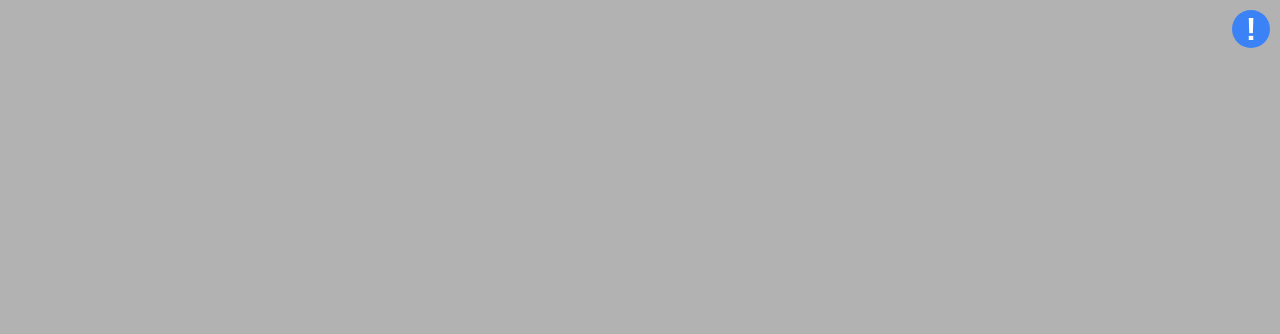
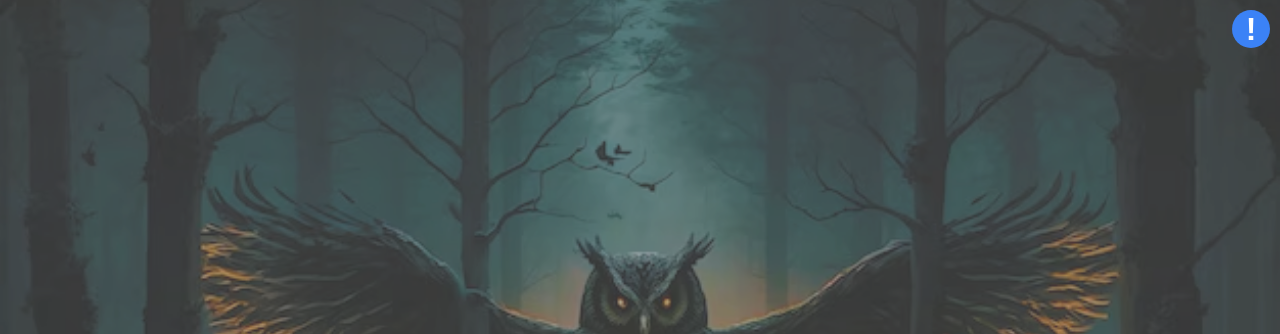
Before and after one commit to augustoayley22/dia-das-mulheres, a plain HTML site: page index.html in a window 1280 px wide. Shown: the top 334 px of the page. Drawn offline with Linux system fonts and the light colour scheme.

Commit message:
Add files via upload

```diff
--- a/index.html
+++ b/index.html
@@ -4,7 +4,7 @@
   <meta charset="UTF-8">
   <meta name="viewport" content="width=device-width, initial-scale=1.0">
   <title>Estehrzinha</title>
-  <link rel="icon" href="assets/icon.png" type="image/x-icon">
+  <link rel="icon" href="icon.png" type="image/x-icon">
   <link href="https://fonts.googleapis.com/css2?family=Press+Start+2P&display=swap" rel="stylesheet">
   <style>
     /* Reset básico */
@@ -31,7 +31,7 @@
       left: 0;
       width: 100%;
       height: 100%;
-      background-image: url('assets/background.avif');
+      background-image: url('background.avif');
       background-size: cover;
       background-position: center;
       opacity: 0.7;
```
Also changed, not shown: flower.html (+1 -1 lines), flowers.html (+1 -1 lines), background.avif (added), icon.png (added).
